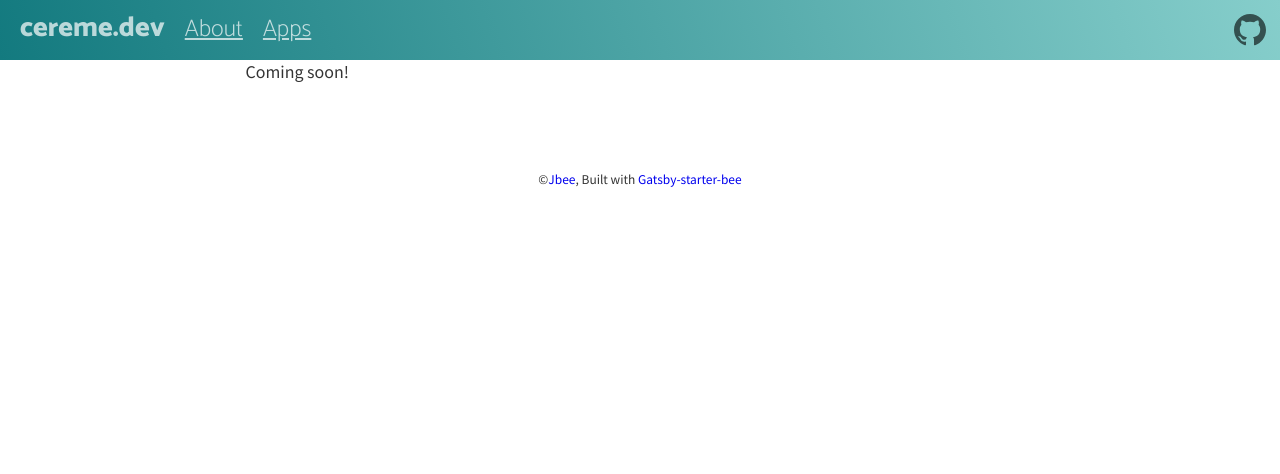
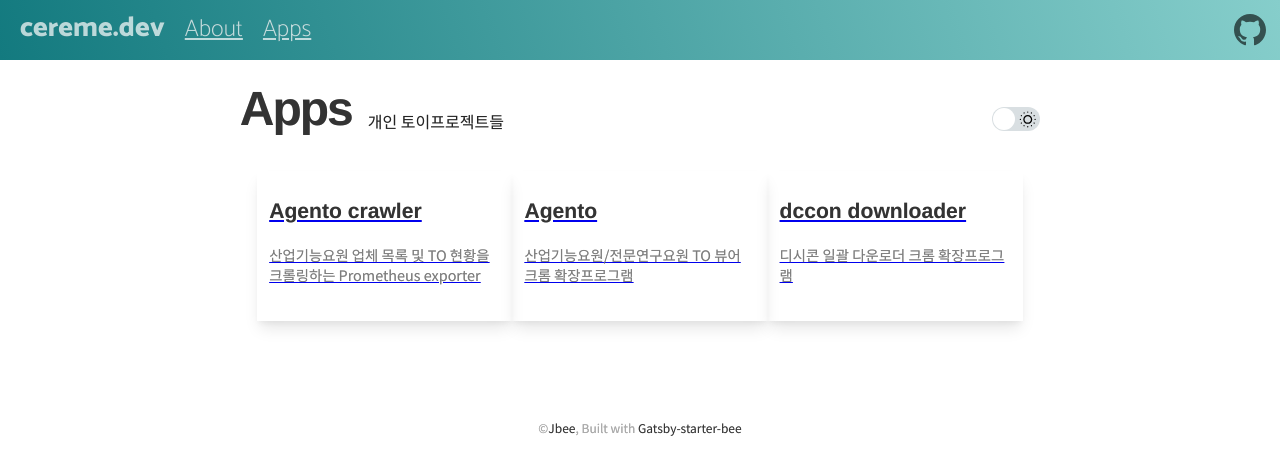
Before and after one commit to cereme/cereme.github.io, a Gatsby site: page /apps in a window 1280 px wide. Built offline with nearby package versions, Linux system fonts and the light colour scheme; Gatsby itself is replaced by a stand-in of ours; some packages are replaced by stand-ins of ours; what typography-theme-github would draw is missing.

Commit message:
Implement Apps page

```diff
--- /dev/null
+++ b/content/__apps/agento-crawler.md
@@ -0,0 +1,8 @@
+---
+title: 'Agento crawler'
+date: 2020-09-20 09:40
+type: apps
+order: 100
+description: 산업기능요원 업체 목록 및 TO 현황을 크롤링하는 Prometheus exporter
+link: https://github.com/cereme/agento-crawler
+---
--- /dev/null
+++ b/content/__apps/agento.md
@@ -0,0 +1,8 @@
+---
+title: 'Agento'
+date: 2020-09-20 09:40
+type: apps
+order: 90
+description: 산업기능요원/전문연구요원 TO 뷰어 크롬 확장프로그램
+link: https://github.com/cereme/agento
+---
--- /dev/null
+++ b/content/__apps/dccon-downloader.md
@@ -0,0 +1,8 @@
+---
+title: 'dccon downloader'
+date: 2020-09-20 09:40
+type: apps
+order: 80
+description: 디시콘 일괄 다운로더 크롬 확장프로그램
+link: https://cereme.dev/dccon-downloader
+---
--- a/gatsby-config.js
+++ b/gatsby-config.js
@@ -15,6 +15,13 @@ module.exports = {
       options: {
         path: `${__dirname}/content/__about`,
         name: `about`,
+      },
+    },
+    {
+      resolve: `gatsby-source-filesystem`,
+      options: {
+        path: `${__dirname}/content/__apps`,
+        name: `apps`,
       },
     },
     {
--- /dev/null
+++ b/src/components/app-thumbnail-item/index.jsx
@@ -0,0 +1,14 @@
+import React from 'react'
+import { Link } from 'gatsby'
+import { TARGET_CLASS } from '../../utils/visible'
+
+import './index.scss'
+
+export const AppThumbnailItem = ({ node }) => (
+    <a className={`app-item ${TARGET_CLASS}`} href={node.frontmatter.link} target="_blank">
+        <div key={node.fields.slug}>
+            <h3>{node.frontmatter.title || node.fields.slug}</h3>
+            <p>{node.frontmatter.description}</p>
+        </div>
+    </a>
+)
--- /dev/null
+++ b/src/components/app-thumbnail-item/index.scss
@@ -0,0 +1,40 @@
+@import '../../styles/variables.scss';
+
+.app-item {
+  display: block;
+  margin-bottom: 12px;
+  padding: 12px;
+  transition: text-shadow 0.3s, opacity 0.4s;
+  opacity: 0;
+
+  h3 {
+      margin-top: 16px;
+  }
+
+  p {
+    font-size: 90%;
+    line-height: 1.4;
+  }
+}
+
+.app-item.observed {
+  opacity: 1;
+}
+
+@include mobile {
+    .app-item {
+        width: 100%
+    }
+}
+
+@include tablet {
+    .app-item {
+        width: 50%
+    }
+}
+
+@include desktop {
+    .app-item {
+        width: 33.33333%
+    }
+}
--- a/src/components/header/index.jsx
+++ b/src/components/header/index.jsx
@@ -6,11 +6,13 @@ import './index.scss'
 
 export const Header = ({ title, location, rootPath, shortDescription }) => {
   const isRoot = location.pathname === rootPath
+  const isAppPage = location.pathname === "/apps"
+  const headerLink = isAppPage ? `/apps` : `/`
   return (
-    isRoot && (
+    (isRoot || isAppPage) && (
       <div className="header-container">
         <h1 className="home-header">
-          <Link to={`/`} className="link">
+          <Link to={headerLink} className="link">
             {title}
           </Link>
           <div className="mobile-theme-switch"><ThemeSwitch /></div>
--- a/src/layout/index.jsx
+++ b/src/layout/index.jsx
@@ -11,7 +11,7 @@ export const Layout = ({ location, title, shortDescription, children }) => {
   const rootPath = `${__PATH_PREFIX__}/`
   const isRoot = location.pathname === rootPath
   // TODO: refactor
-  const isAnotherPath = (location.pathname === "/about") || (location.pathname === "/apps");
+  const isAnotherPath = (location.pathname === "/about");
 
   return (
     <React.Fragment>
@@ -24,7 +24,9 @@ export const Layout = ({ location, title, shortDescription, children }) => {
           padding: !isAnotherPath ? `${rhythm(1)} ${rhythm(3 / 4)}` : `${rhythm(0)} ${rhythm(1 / 4)}`,
         }}
       >
-        <Header title={title} location={location} rootPath={rootPath} shortDescription={shortDescription} />
+        {isRoot &&
+          <Header title={title} location={location} rootPath={rootPath} shortDescription={shortDescription} />
+        }
         {children}
         <Footer />
       </div>
--- a/src/pages/apps.js
+++ b/src/pages/apps.js
@@ -3,24 +3,38 @@ import { graphql } from 'gatsby'
 import { Layout } from '../layout'
 
 import { rhythm } from '../utils/typography'
+import { AppThumbnailItem } from '../components/app-thumbnail-item'
+import { Contents } from '../components/contents'
+import { Header } from '../components/header'
+import { useRenderedCount } from '../hooks/useRenderedCount'
 import * as Lang from '../constants'
 
 export default ({ data, location }) => {
   const { siteMetadata } = data.site
-
+  const apps = data.allMarkdownRemark.edges
+  const rootPath = `${__PATH_PREFIX__}/`
+  console.log(apps)
   return (
     <Layout location={location} title={siteMetadata.title}>
+      <Header title={"Apps"} location={location} rootPath={rootPath} shortDescription={"개인 토이프로젝트들"} />
       <div
         style={{
+          display: `flex`,
+          flexWrap: `wrap`,
           marginLeft: `auto`,
           marginRight: `auto`,
           maxWidth: rhythm(36),
-          padding: `${rhythm(0)} ${rhythm(3 / 4)} ${rhythm(1.5)} ${rhythm(
+          padding: `${rhythm(1 / 2)} ${rhythm(3 / 4)} ${rhythm(1.5)} ${rhythm(
             3 / 4
           )}`,
         }}
       >
-        <span> Coming soon!</span>
+        {apps.map(e => (
+          <AppThumbnailItem
+            node={e.node}
+            key={e.node.fields.slug}
+          />
+        ))}
       </div>
     </Layout>
 
@@ -37,5 +51,26 @@ export const pageQuery = graphql`
         }
       }
     }
+    allMarkdownRemark(
+      sort: { fields: [frontmatter___order], order: DESC }
+      filter: { frontmatter: { category: { eq: null }, order: { ne: null } }}
+    ) {
+      edges {
+        node {
+          excerpt(pruneLength: 200, truncate: true)
+          fields {
+            slug
+          }
+          frontmatter {
+            date(formatString: "MMMM DD, YYYY")
+            title
+            type
+            order
+            description
+            link
+          }
+        }
+      }
+    }
   }
 `
--- a/src/styles/dark-theme.scss
+++ b/src/styles/dark-theme.scss
@@ -56,6 +56,19 @@ body.dark {
     }
   }
 
+  .app-item {
+    h3 {
+      color: $dark-light-font-color;
+    }
+    p {
+      color: $dark-middle-font-color;
+    }
+    &:hover {
+      text-shadow: $dark-hover-text-shadow;
+    }
+    box-shadow: 0 10px 15px -3px rgba(255,255,255,.1), 0 4px 6px -2px rgba(255,255,255,.05);
+  }
+
   .footer {
     color: $dark-middle-font-color;
     a {
--- a/src/styles/light-theme.scss
+++ b/src/styles/light-theme.scss
@@ -55,6 +55,19 @@ body.light {
     }
   }
 
+  .app-item {
+    h3 {
+      color: $dark-gray;
+    }
+    p {
+      color: $middle-gray;
+    }
+    &:hover {
+      text-shadow: $light-hover-text-shadow;
+    }
+    box-shadow: 0 10px 15px -3px rgba(0,0,0,.1), 0 4px 6px -2px rgba(0,0,0,.05);
+  }
+
   .footer {
     color: $light-gray;
     a {
```
